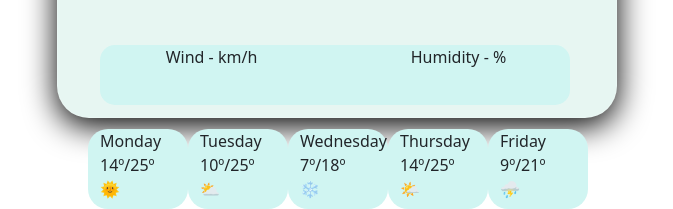
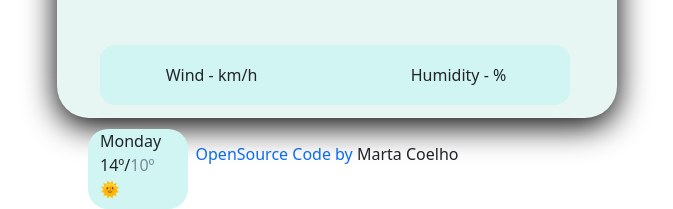
Before and after one commit to MartaCoelho750/app-weather, a website built with Parcel: page index.html in a window 1280 px wide. Shown: the part 672-881 px from the top of the page, without its empty margins (313-986 px from the left). Built offline with nearby package versions, Linux system fonts and the light colour scheme; no server answers.

Commit message:
Start the forescast

```diff
--- a/index.html
+++ b/index.html
@@ -45,38 +45,9 @@
         <br>
         <div class="row">
           <nav class="futureone">
-            <div class="col-1">
-              <div class="col">Monday</div>
-              14º/25º
-              <div class="col">🌞</div>
-            </div>
-          </nav>
-          <nav class="futuretwo">
-            <div class="col-1">
-              <div class="col">Tuesday</div>
-              10º/25º
-              <div class="col">⛅</div>
-            </div>
-          </nav>
-          <nav class="futurethree">
-            <div class="col-1">
-              <div class="col">Wednesday</div>
-              7º/18º
-              <div class="col">❄</div>
-            </div>
-          </nav>
-          <nav class="futurefour">
-            <div class="col-1">
-              <div class="col">Thursday</div>
-              14º/25º
-              <div class="col">🌤</div>
-            </div>
-          </nav>
-          <nav class="futurefive">
-            <div class="col-1">
-              <div class="col">Friday</div>
-              9º/21º
-              <div class="col">⛈</div>
+            <div class="col-2">
+              <div class="col">Monday <br> <span id="max">14º</span>/<span id="min">10º</span></div>
+              <div class="colicon">🌞</div>
             </div>
           </nav>
           <br /><br />
--- a/src/index.css
+++ b/src/index.css
@@ -68,42 +68,11 @@ button {
   background-color: #d0f5f2;
   border-radius: 15px;
   align-items: center;
+  text-align: center;
+  align-content: center;
 }
 
 .futureone {
-  height: 80px;
-  width: 100px;
-  background-color: #d0f5f2;
-  border-radius: 20px;
-  align-items: center;
-}
-
-.futuretwo {
-  height: 80px;
-  width: 100px;
-  background-color: #d0f5f2;
-  ;
-  border-radius: 20px;
-  align-items: center;
-}
-
-.futurethree {
-  height: 80px;
-  width: 100px;
-  background-color: #d0f5f2;
-  border-radius: 20px;
-  align-items: center;
-}
-
-.futurefour {
-  height: 80px;
-  width: 100px;
-  background-color: #d0f5f2;
-  border-radius: 20px;
-  align-items: center;
-}
-
-.futurefive {
   height: 80px;
   width: 100px;
   background-color: #d0f5f2;
@@ -151,3 +120,7 @@ button {
 .description::first-letter {
   text-transform: capitalize;
 }
+
+#min {
+  color: lightslategray;
+}
```
